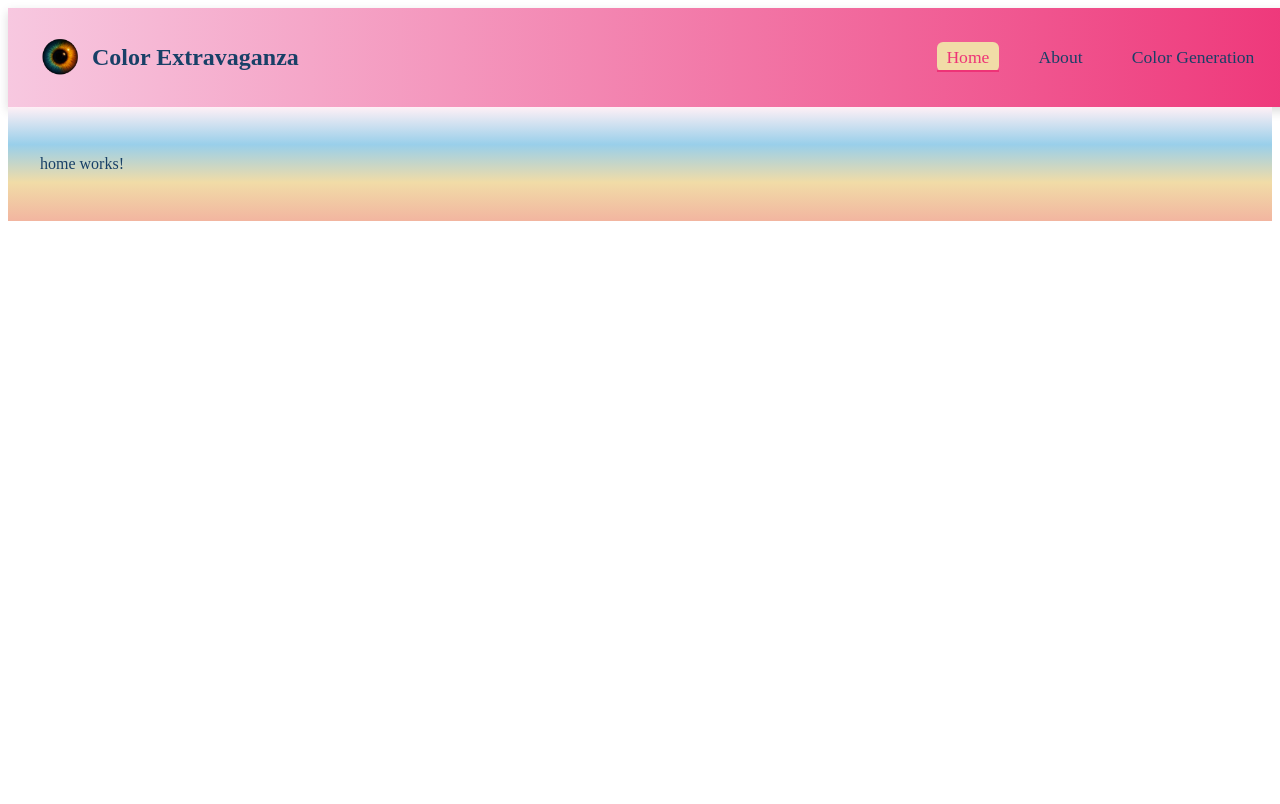
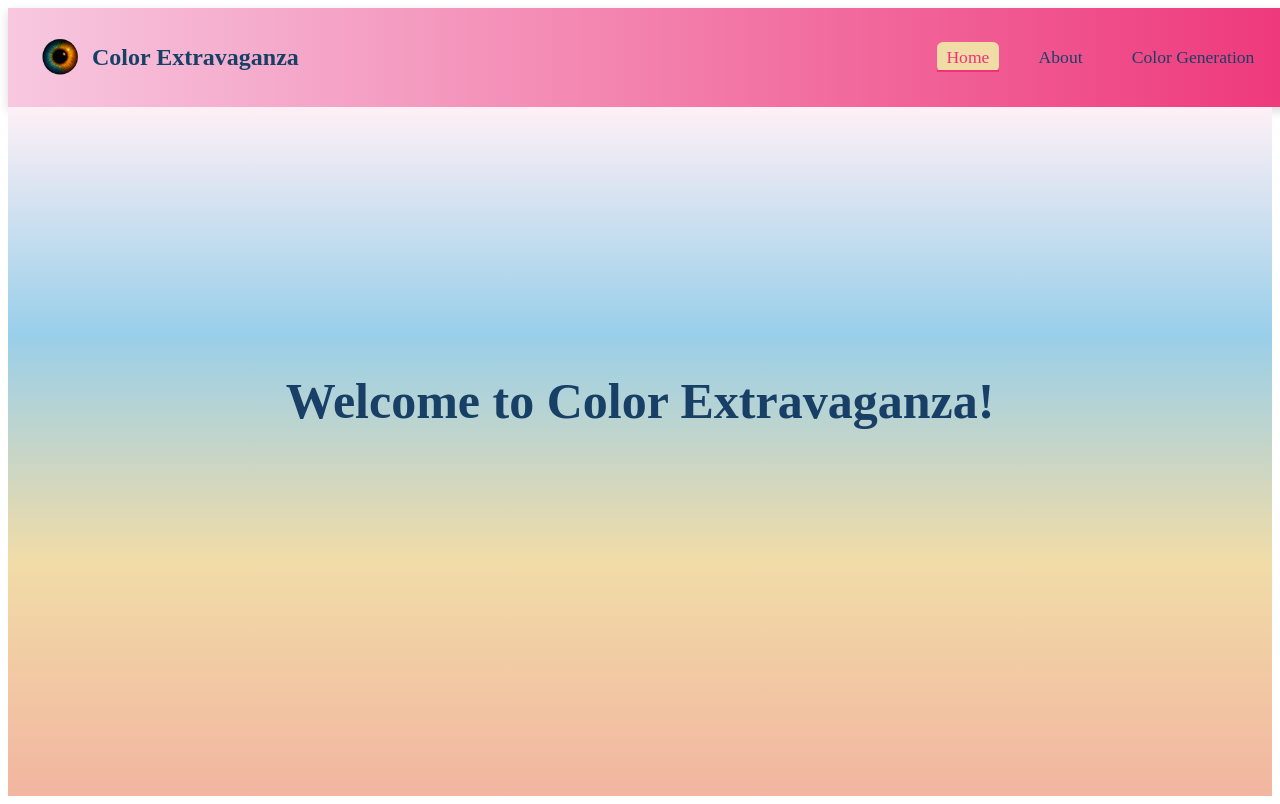
Before and after one commit to parkerjones11/Color-Extravaganza, an Angular app: page / in a window 1280 px wide. Shown: the top 804 px of the page. Built offline with nearby package versions, Linux system fonts and the light colour scheme.

Commit message:
print page layout and home page

```diff
--- a/src/app/app.component.css
+++ b/src/app/app.component.css
@@ -53,6 +53,14 @@ body {
   }
 .logo:hover {
     transform: rotate(10deg) scale(1.1);
+}
+
+@media print {
+    .logo-img {
+        width: 70px;
+        height: 70px;
+        filter: grayscale(100%);
+    }
 }
 
 .company-name {
@@ -158,3 +166,11 @@ section.cta {
     color: #EE3377;
     box-shadow: 0 0 20px #EE3377;
 }
+
+@media print {
+    .navbar {
+        background-color: none;
+        box-shadow: none;
+        border: none;
+    }
+}
--- a/src/app/app.component.html
+++ b/src/app/app.component.html
@@ -2,10 +2,10 @@
   <nav class="navbar">
     <div class="logo-container">
       <img src="/logo.png" alt="Color Extravaganza Logo" class="logo-img" />
-      <h1 class="company-name">Color Extravaganza</h1>
+      <h1 class="company-name no-print">Color Extravaganza</h1>
     </div>
 
-    <ul class="nav-links">
+    <ul class="nav-links no-print">
       <li><a routerLink="/" routerLinkActive="active">Home</a></li>
       <li><a routerLink="/about" routerLinkActive="active">About</a></li>
       <li><a routerLink="/color-generation" routerLinkActive="active">Color Generation</a></li>
--- a/src/app/color-generation/color-generation.component.css
+++ b/src/app/color-generation/color-generation.component.css
@@ -194,7 +194,7 @@ td {
     padding: 12px;
     text-align: left;
     vertical-align: middle;
-    border: 1px solid #ddd;
+    border: 1px solid black;
 }
 
 .left-column {
--- a/src/app/color-generation/color-generation.component.html
+++ b/src/app/color-generation/color-generation.component.html
@@ -1,6 +1,6 @@
-<h1>Welcome to Color Generation!</h1>
+<h1 class="no-print">Welcome to Color Generation!</h1>
 
-<div class="form">
+<div class="form no-print">
     <form [formGroup]="colorForm" (ngSubmit)="submitForm($event)">
         <label for="rows">Enter number of rows: </label><br>
         <input type="number" id="rows" name="rows" formControlName="rows" [(ngModel)]="rows"><br>
@@ -45,14 +45,14 @@
     </form>
 </div>
 
-<br>
+<br class="no-print">
 <div *ngIf="submitted">
   <table class="color-table">
       <tr *ngFor="let row of colorRows; let i = index">
           <td class="left-column">
               <div class="input-container">
                   <label>
-                      <input type="radio" name="selectedRow" [checked]="selectedRowIndex === i" (change)="selectRow(i)">
+                      <input class="no-print" type="radio" name="selectedRow" [checked]="selectedRowIndex === i" (change)="selectRow(i)">
                   </label>
                   <select [value]="row.color" (change)="onColorChange(i, $event)">
                       <option *ngFor="let color of getAvailableColors(row.color)" [value]="color">
@@ -81,5 +81,5 @@
   </table>
 </div>
   <br>
-  <button (click)="printPage()">Print Page</button>
+  <button (click)="printPage()" class="no-print">Print Page</button>
 </div>
--- a/src/app/home/home.component.css
+++ b/src/app/home/home.component.css
@@ -0,0 +1,6 @@
+h1 {
+    text-align: center;
+    font-size: 50px;
+    padding: 200px;
+    padding-bottom: 300px;
+}
--- a/src/app/home/home.component.html
+++ b/src/app/home/home.component.html
@@ -1 +1 @@
-<p>home works!</p>
+<h1>Welcome to Color Extravaganza!</h1>
--- a/src/styles.css
+++ b/src/styles.css
@@ -1 +1,7 @@
 /* You can add global styles to this file, and also import other style files */
+
+@media print {
+    .no-print{
+        display: none !important;
+    }
+}
```
